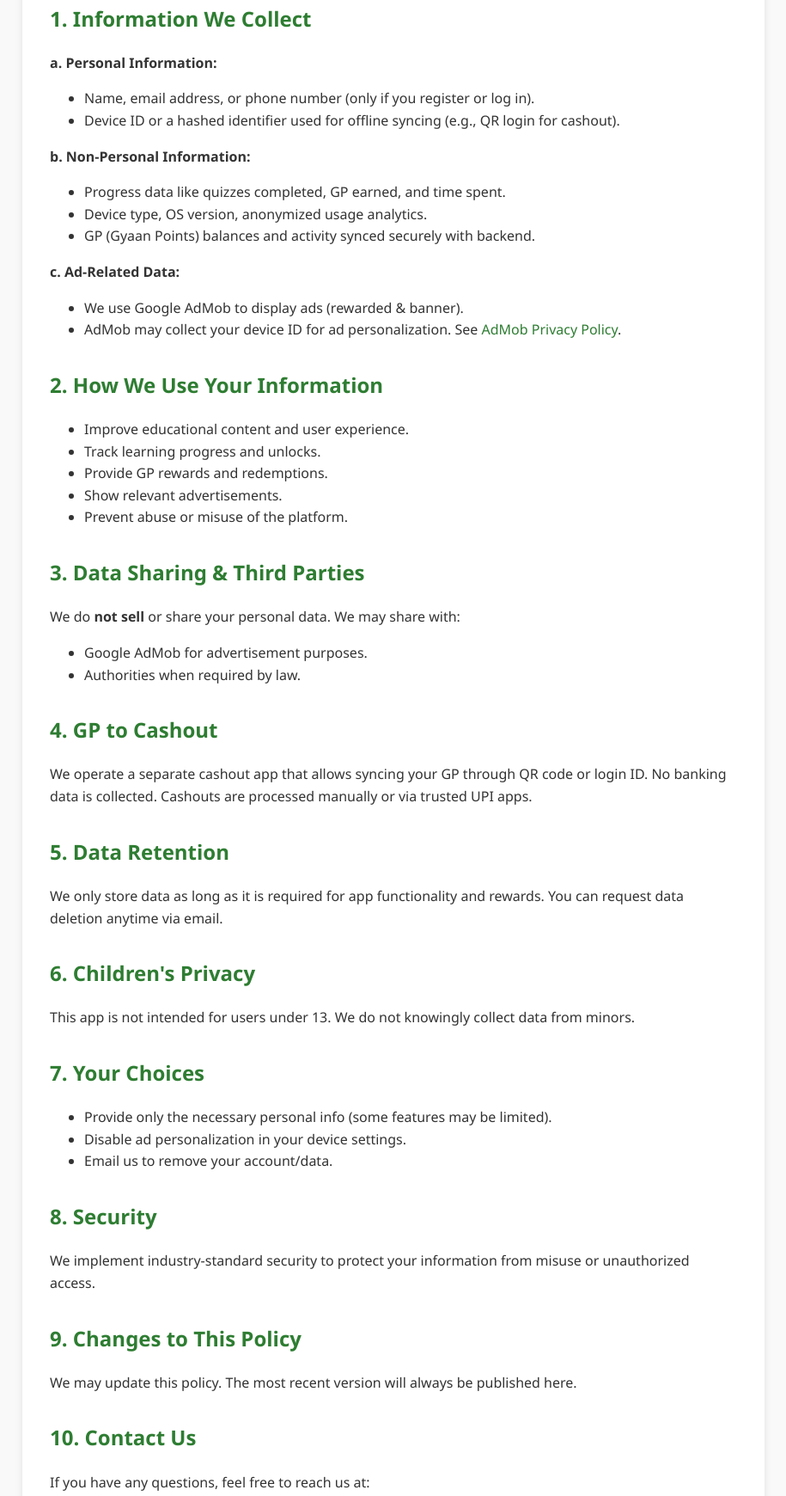
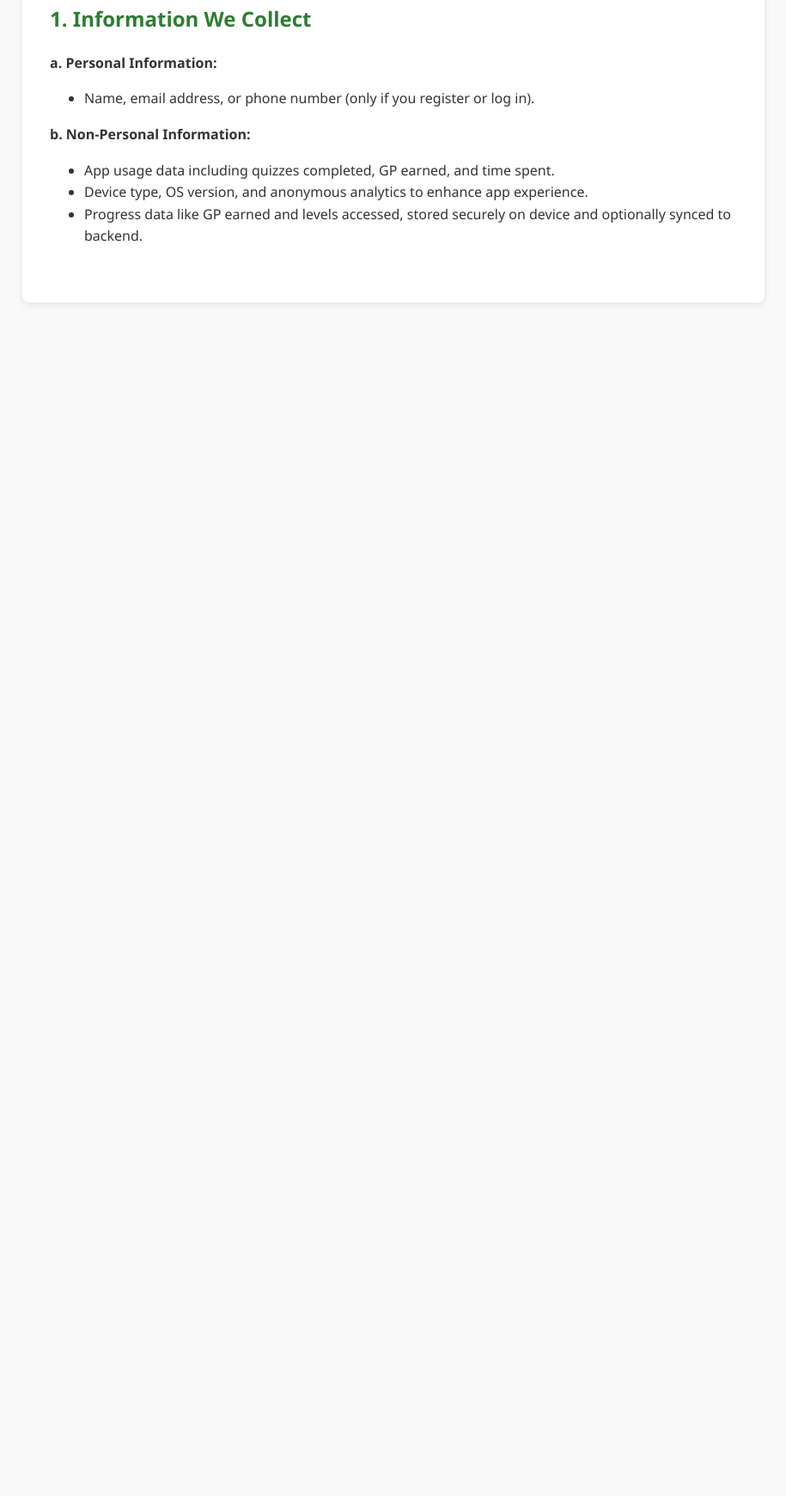
Before and after one commit to ppegu/ppegu.github.io, a plain HTML site: page gyaanpoints/privacy-policy.html in a window 1280 px wide. Shown: the part 201-1941 px from the top of the page at 86% size, without its empty margins (182-1097 px from the left). After the commit the page ends 800 px from the top, so only its background shows below. Drawn offline with Linux system fonts and the light colour scheme.

Commit message:
Update privacy-policy.html

```diff
--- a/gyaanpoints/privacy-policy.html
+++ b/gyaanpoints/privacy-policy.html
@@ -58,7 +58,7 @@
 </head>
 <body>
   <div class="container">
-    <h1>Privacy Policy - Gyaan Points</h1>
+    <h1>Privacy Policy</h1>
     <p><strong>Effective Date:</strong> June 21, 2025</p>
 
     <div class="section">
@@ -66,93 +66,11 @@
       <p><strong>a. Personal Information:</strong></p>
       <ul>
         <li>Name, email address, or phone number (only if you register or log in).</li>
-        <li>Device ID or a hashed identifier used for offline syncing (e.g., QR login for cashout).</li>
       </ul>
 
       <p><strong>b. Non-Personal Information:</strong></p>
       <ul>
-        <li>Progress data like quizzes completed, GP earned, and time spent.</li>
-        <li>Device type, OS version, anonymized usage analytics.</li>
-        <li>GP (Gyaan Points) balances and activity synced securely with backend.</li>
+        <li>App usage data including quizzes completed, GP earned, and time spent.</li>
+        <li>Device type, OS version, and anonymous analytics to enhance app experience.</li>
+        <li>Progress data like GP earned and levels accessed, stored securely on device and optionally synced to backend.</li>
       </ul>
-
-      <p><strong>c. Ad-Related Data:</strong></p>
-      <ul>
-        <li>We use Google AdMob to display ads (rewarded & banner).</li>
-        <li>AdMob may collect your device ID for ad personalization. See <a href="https://policies.google.com/technologies/ads" target="_blank">AdMob Privacy Policy</a>.</li>
-      </ul>
-    </div>
-
-    <div class="section">
-      <h2>2. How We Use Your Information</h2>
-      <ul>
-        <li>Improve educational content and user experience.</li>
-        <li>Track learning progress and unlocks.</li>
-        <li>Provide GP rewards and redemptions.</li>
-        <li>Show relevant advertisements.</li>
-        <li>Prevent abuse or misuse of the platform.</li>
-      </ul>
-    </div>
-
-    <div class="section">
-      <h2>3. Data Sharing & Third Parties</h2>
-      <p>We do <strong>not sell</strong> or share your personal data. We may share with:</p>
-      <ul>
-        <li>Google AdMob for advertisement purposes.</li>
-        <li>Authorities when required by law.</li>
-      </ul>
-    </div>
-
-    <div class="section">
-      <h2>4. GP to Cashout</h2>
-      <p>
-        We operate a separate cashout app that allows syncing your GP through QR code or login ID.
-        No banking data is collected. Cashouts are processed manually or via trusted UPI apps.
-      </p>
-    </div>
-
-    <div class="section">
-      <h2>5. Data Retention</h2>
-      <p>We only store data as long as it is required for app functionality and rewards. You can request data deletion anytime via email.</p>
-    </div>
-
-    <div class="section">
-      <h2>6. Children's Privacy</h2>
-      <p>This app is not intended for users under 13. We do not knowingly collect data from minors.</p>
-    </div>
-
-    <div class="section">
-      <h2>7. Your Choices</h2>
-      <ul>
-        <li>Provide only the necessary personal info (some features may be limited).</li>
-        <li>Disable ad personalization in your device settings.</li>
-        <li>Email us to remove your account/data.</li>
-      </ul>
-    </div>
-
-    <div class="section">
-      <h2>8. Security</h2>
-      <p>We implement industry-standard security to protect your information from misuse or unauthorized access.</p>
-    </div>
-
-    <div class="section">
-      <h2>9. Changes to This Policy</h2>
-      <p>We may update this policy. The most recent version will always be published here.</p>
-    </div>
-
-    <div class="section">
-      <h2>10. Contact Us</h2>
-      <p>If you have any questions, feel free to reach us at:</p>
-      <ul>
-        <li><strong>Email:</strong> <a href="mailto:support@gyaanpoints.app">support@gyaanpoints.app</a></li>
-        <li><strong>Location:</strong> Assam, India</li>
-        <li><strong>App Package:</strong> <code>com.ppegu.gyaanpoints</code></li>
-      </ul>
-    </div>
-
-    <footer>
-      © 2025 Gyaan Points — All rights reserved.
-    </footer>
-  </div>
-</body>
-</html>
```
